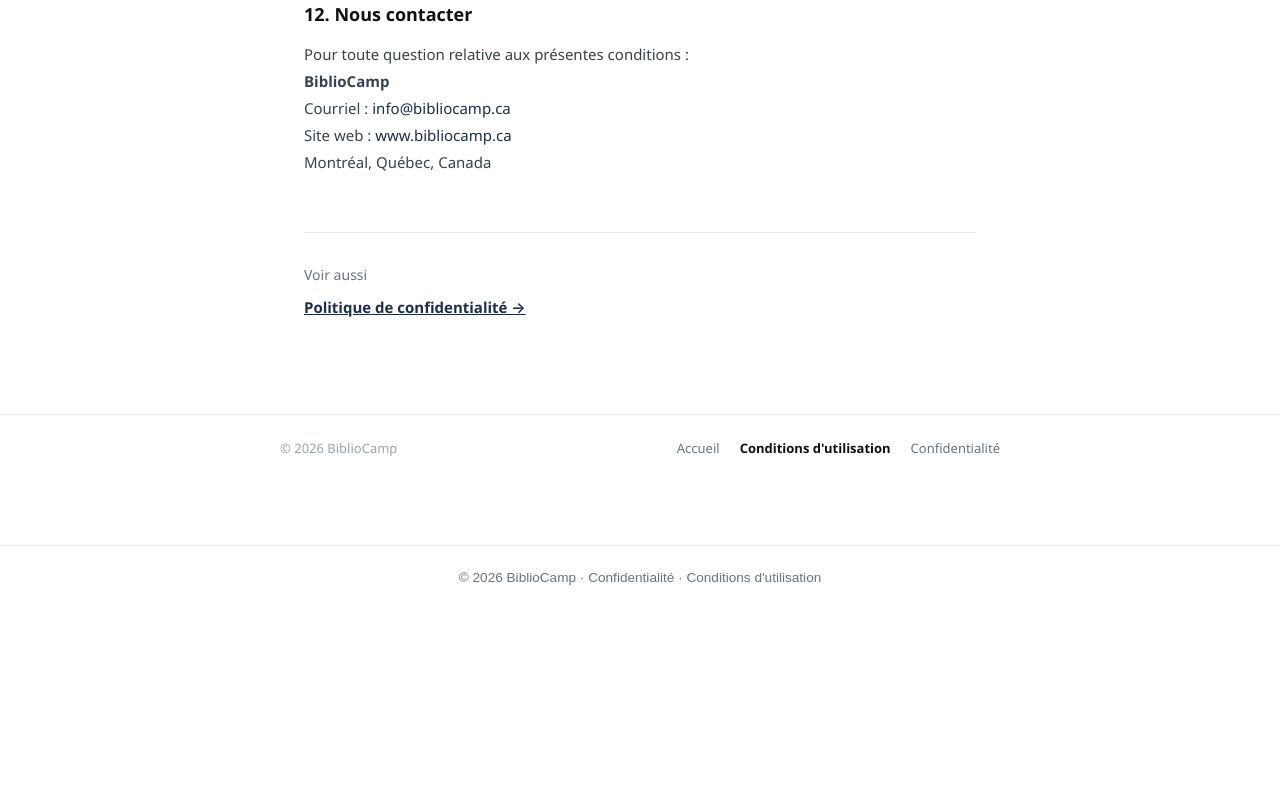
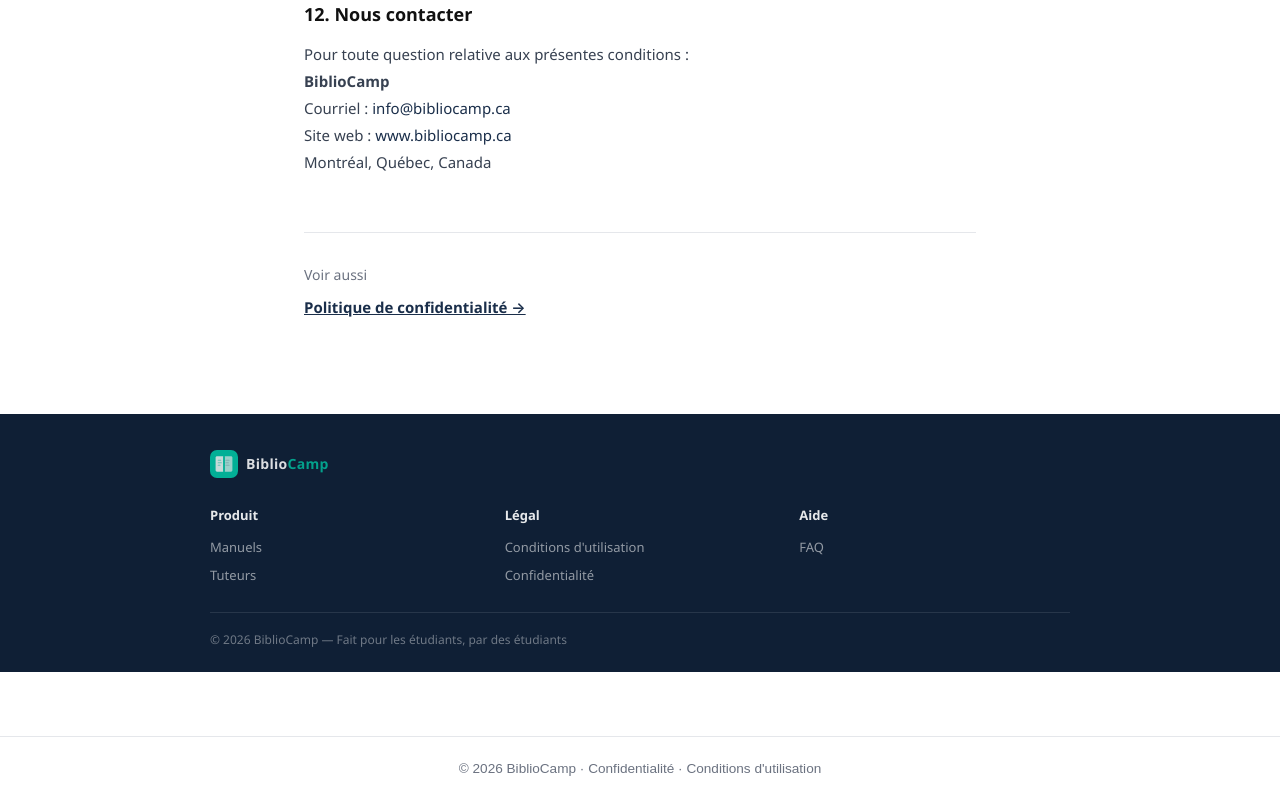
Before and after one commit to sadyfalilou/bibliocamp, a Next.js app: page /cgu in a window 1280 px wide. Shown: the part 3485-4285 px from the top of the page. Before the commit the page ends 4094 px from the top, so only its background shows below. Built offline with nearby package versions, Linux system fonts and the light colour scheme.

Commit message:
feat(footer): footer unifie sur toutes les pages publiques
Extrait le footer 3 colonnes (Produit/Legal/Aide) dans un composant
Footer.js reutilisable, et l'integre sur toutes les pages publiques
(accueil, faq, tuteurs, cgu, confidentialite, book) pour une
coherence visuelle site-wide.

```diff
--- a/app/book/[isbn]/page.js
+++ b/app/book/[isbn]/page.js
@@ -4,6 +4,7 @@
 import { useRouter, useParams } from 'next/navigation'
 import { supabase } from '../../../lib/supabase'
 import Logo from '../../../components/Logo'
+import Footer from '../../../components/Footer'
 
 export default function BookPage() {
   const router = useRouter()
@@ -501,6 +502,8 @@
           </>
         )}
       </div>
+
+      <Footer />
     </div>
   )
 }
--- a/app/cgu/page.js
+++ b/app/cgu/page.js
@@ -1,4 +1,5 @@
 import Link from 'next/link'
+import Footer from '../../components/Footer'
 
 export const metadata = {
   title: "Conditions générales d'utilisation — BiblioCamp",
@@ -197,18 +198,7 @@
         </div>
       </main>
 
-      {/* ── FOOTER ── */}
-      <footer style={{ borderTop: '1px solid #e5e7eb', padding: '24px', textAlign: 'center' }}>
-        <div style={{ maxWidth: 720, margin: '0 auto', display: 'flex', flexWrap: 'wrap', justifyContent: 'space-between', alignItems: 'center', gap: 12 }}>
-          <span style={{ fontSize: 13, color: '#9ca3af' }}>© 2026 BiblioCamp</span>
-          <div style={{ display: 'flex', gap: 20 }}>
-            <Link href="/" style={{ fontSize: 13, color: '#6b7280', textDecoration: 'none' }}>Accueil</Link>
-            <Link href="/cgu" style={{ fontSize: 13, color: '#111', fontWeight: 600, textDecoration: 'none' }}>{"Conditions d'utilisation"}</Link>
-            <Link href="/confidentialite" style={{ fontSize: 13, color: '#6b7280', textDecoration: 'none' }}>Confidentialité</Link>
-          </div>
-        </div>
-      </footer>
-
+      <Footer />
     </div>
   )
 }
--- a/app/faq/page.js
+++ b/app/faq/page.js
@@ -2,6 +2,7 @@
 
 import { useState } from 'react'
 import Link from 'next/link'
+import Footer from '../../components/Footer'
 
 const FAQ = [
   {
@@ -124,6 +125,8 @@
         </div>
 
       </div>
+
+      <Footer />
     </div>
   )
 }
--- a/app/tuteurs/[id]/page.js
+++ b/app/tuteurs/[id]/page.js
@@ -4,6 +4,7 @@
 import { supabase } from '../../../lib/supabase'
 import { useRouter, useParams } from 'next/navigation'
 import Logo from '../../../components/Logo'
+import Footer from '../../../components/Footer'
 import { BADGE_LABELS } from '../../../lib/tutorBadge'
 
 const DAYS = [
@@ -516,6 +517,8 @@
         </div>
 
       </div>
+
+      <Footer />
     </div>
   )
 }
--- a/app/tuteurs/devenir-tuteur/page.js
+++ b/app/tuteurs/devenir-tuteur/page.js
@@ -3,6 +3,7 @@
 import { useEffect, useState } from 'react'
 import { supabase } from '../../../lib/supabase'
 import { useRouter } from 'next/navigation'
+import Footer from '../../../components/Footer'
 
 const DOMAINS = ['Sciences', 'Santé', 'Droit', 'Arts', 'Éducation', 'Génie', 'Commerce', 'Autres']
 const LANGUAGES = ['Français', 'Anglais', 'Espagnol', 'Arabe', 'Portugais', 'Mandarin']
@@ -443,6 +444,8 @@
           </>
         )}
       </div>
+
+      <Footer />
     </div>
   )
 }
--- a/app/tuteurs/faq/page.js
+++ b/app/tuteurs/faq/page.js
@@ -2,6 +2,7 @@
 
 import { useState } from 'react'
 import { useRouter } from 'next/navigation'
+import Footer from '../../../components/Footer'
 
 const FAQ = [
   {
@@ -145,6 +146,8 @@
         </div>
 
       </div>
+
+      <Footer />
     </div>
   )
 }
--- a/app/tuteurs/modifier/page.js
+++ b/app/tuteurs/modifier/page.js
@@ -3,6 +3,7 @@
 import { useEffect, useState } from 'react'
 import { supabase } from '../../../lib/supabase'
 import { useRouter } from 'next/navigation'
+import Footer from '../../../components/Footer'
 
 const DOMAINS = ['Sciences', 'Santé', 'Droit', 'Arts', 'Éducation', 'Génie', 'Commerce', 'Autres']
 const LANGUAGES = ['Français', 'Anglais', 'Espagnol', 'Arabe', 'Portugais', 'Mandarin']
@@ -401,6 +402,8 @@
         </div>
 
       </div>
+
+      <Footer />
     </div>
   )
 }
--- a/app/tuteurs/page.js
+++ b/app/tuteurs/page.js
@@ -4,6 +4,7 @@
 import { supabase } from '../../lib/supabase'
 import { useRouter } from 'next/navigation'
 import Logo from '../../components/Logo'
+import Footer from '../../components/Footer'
 import { BADGE_LABELS } from '../../lib/tutorBadge'
 
 const DOMAINS = ['Sciences', 'Santé', 'Droit', 'Arts', 'Éducation', 'Génie', 'Commerce', 'Autres']
@@ -397,6 +398,8 @@
         )}
 
       </div>
+
+      <Footer />
     </div>
   )
 }
--- /dev/null
+++ b/components/Footer.js
@@ -0,0 +1,44 @@
+import Logo from './Logo'
+
+export default function Footer() {
+  return (
+    <footer style={{ background: '#0f1f35', padding: '36px 20px 24px' }}>
+      <div style={{ maxWidth: 860, margin: '0 auto' }}>
+        <Logo variant="light" size="sm" style={{ marginBottom: 28, opacity: 0.85 }} />
+
+        <div className="footer-grid" style={{ display: 'grid', gridTemplateColumns: 'repeat(3, 1fr)', gap: 24, marginBottom: 28 }}>
+          <div>
+            <div style={{ color: 'rgba(255,255,255,0.9)', fontSize: 13, fontWeight: 700, marginBottom: 14 }}>Produit</div>
+            <div style={{ display: 'flex', flexDirection: 'column', gap: 10 }}>
+              <a href="/#manuels" style={{ color: 'rgba(255,255,255,0.55)', fontSize: 13, textDecoration: 'none' }}>Manuels</a>
+              <a href="/#tuteurs" style={{ color: 'rgba(255,255,255,0.55)', fontSize: 13, textDecoration: 'none' }}>Tuteurs</a>
+            </div>
+          </div>
+          <div>
+            <div style={{ color: 'rgba(255,255,255,0.9)', fontSize: 13, fontWeight: 700, marginBottom: 14 }}>Légal</div>
+            <div style={{ display: 'flex', flexDirection: 'column', gap: 10 }}>
+              <a href="/cgu" style={{ color: 'rgba(255,255,255,0.55)', fontSize: 13, textDecoration: 'none' }}>Conditions d'utilisation</a>
+              <a href="/confidentialite" style={{ color: 'rgba(255,255,255,0.55)', fontSize: 13, textDecoration: 'none' }}>Confidentialité</a>
+            </div>
+          </div>
+          <div>
+            <div style={{ color: 'rgba(255,255,255,0.9)', fontSize: 13, fontWeight: 700, marginBottom: 14 }}>Aide</div>
+            <div style={{ display: 'flex', flexDirection: 'column', gap: 10 }}>
+              <a href="/faq" style={{ color: 'rgba(255,255,255,0.55)', fontSize: 13, textDecoration: 'none' }}>FAQ</a>
+            </div>
+          </div>
+        </div>
+
+        <div style={{ borderTop: '1px solid rgba(255,255,255,0.1)', paddingTop: 18, color: 'rgba(255,255,255,0.4)', fontSize: 12 }}>
+          © 2026 BiblioCamp — Fait pour les étudiants, par des étudiants
+        </div>
+      </div>
+
+      <style>{`
+        @media (max-width: 767px) {
+          .footer-grid { grid-template-columns: 1fr !important; gap: 20px !important; }
+        }
+      `}</style>
+    </footer>
+  )
+}
```
Also changed, not shown: app/confidentialite/page.js (+2 -12 lines), app/page.js (+2 -35 lines).
